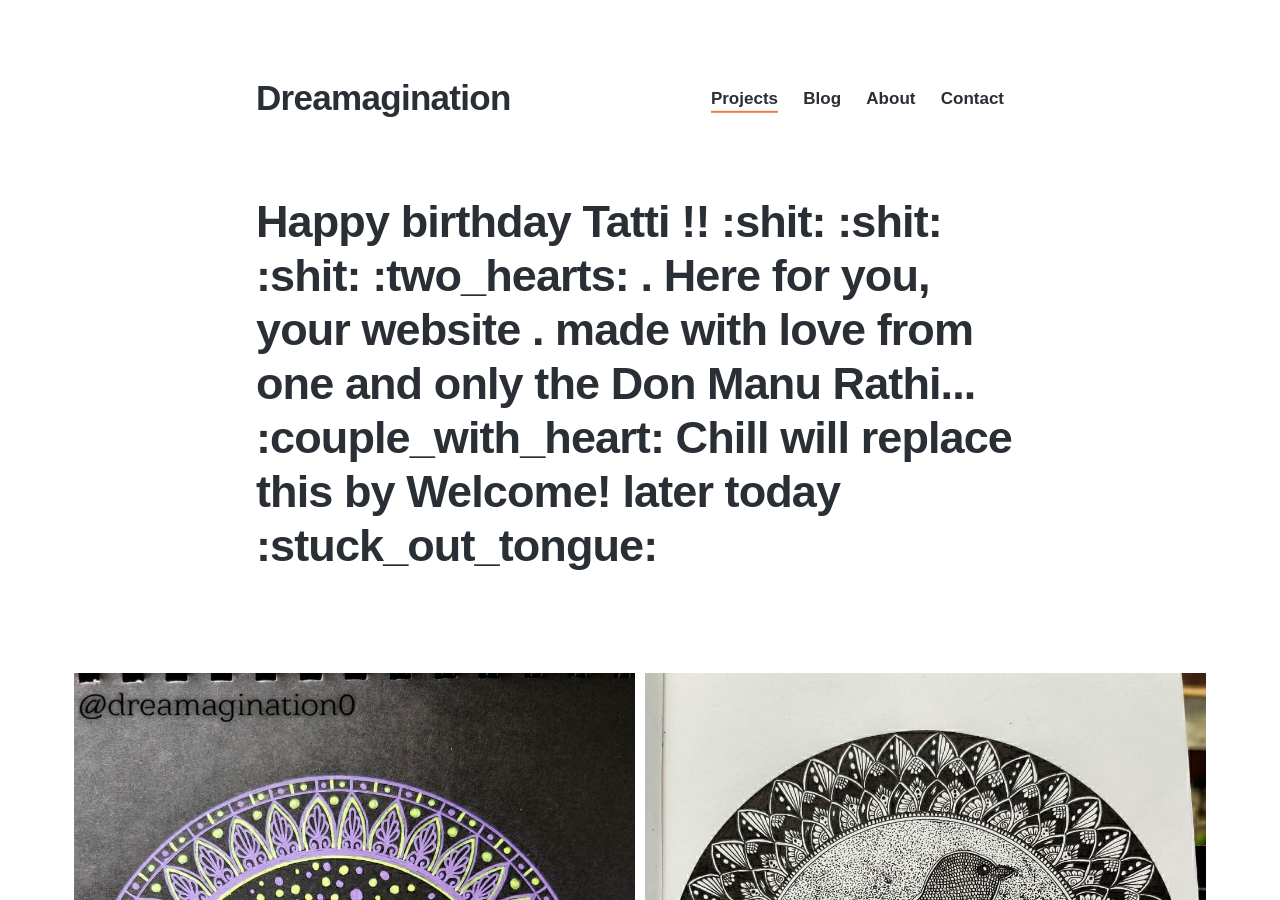
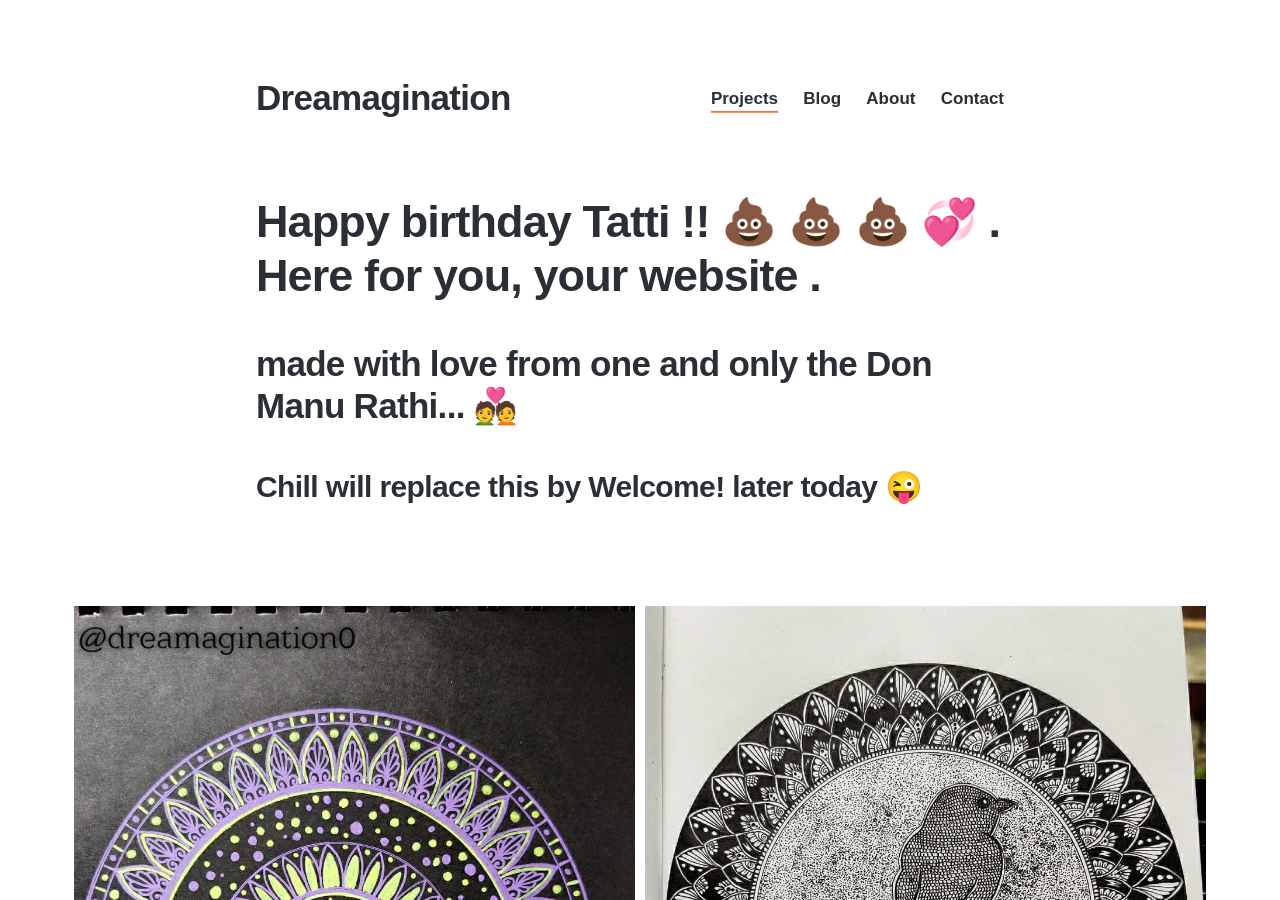
Before and after one commit to rkradhikaa/rkradhikaa.github.io, a Jekyll site: the page built from index.html, in a window 1280 px wide and 900 px high. Built offline with Jekyll 4.4.1, drawn with Linux system fonts in a browser that asks for light colours; nearby versions of some CDN libraries; some web fonts are replaced; some of the changed lines change nothing that is shown.

Commit message:
lil change for borthday

```diff
--- a/index.html
+++ b/index.html
@@ -9,7 +9,9 @@ featured_image: /images/social.jpg
 
 	<div class="wrap">
 
-		<h1>Happy birthday Tatti !! :shit: :shit: :shit: :two_hearts: . Here for you, your website . made with love from one and only the Don Manu Rathi... :couple_with_heart: Chill will replace this by Welcome! later today :stuck_out_tongue:</h1>
+		<h1>Happy birthday Tatti !! &#128169 &#128169 &#128169 &#128158 . Here for you, your website .</h1>
+		<h2> made with love from one and only the Don Manu Rathi... &#128145 </h2>
+		<h3>Chill will replace this by Welcome! later today &#128540</h3>
 		<p></p>
 
 	</div>
```
